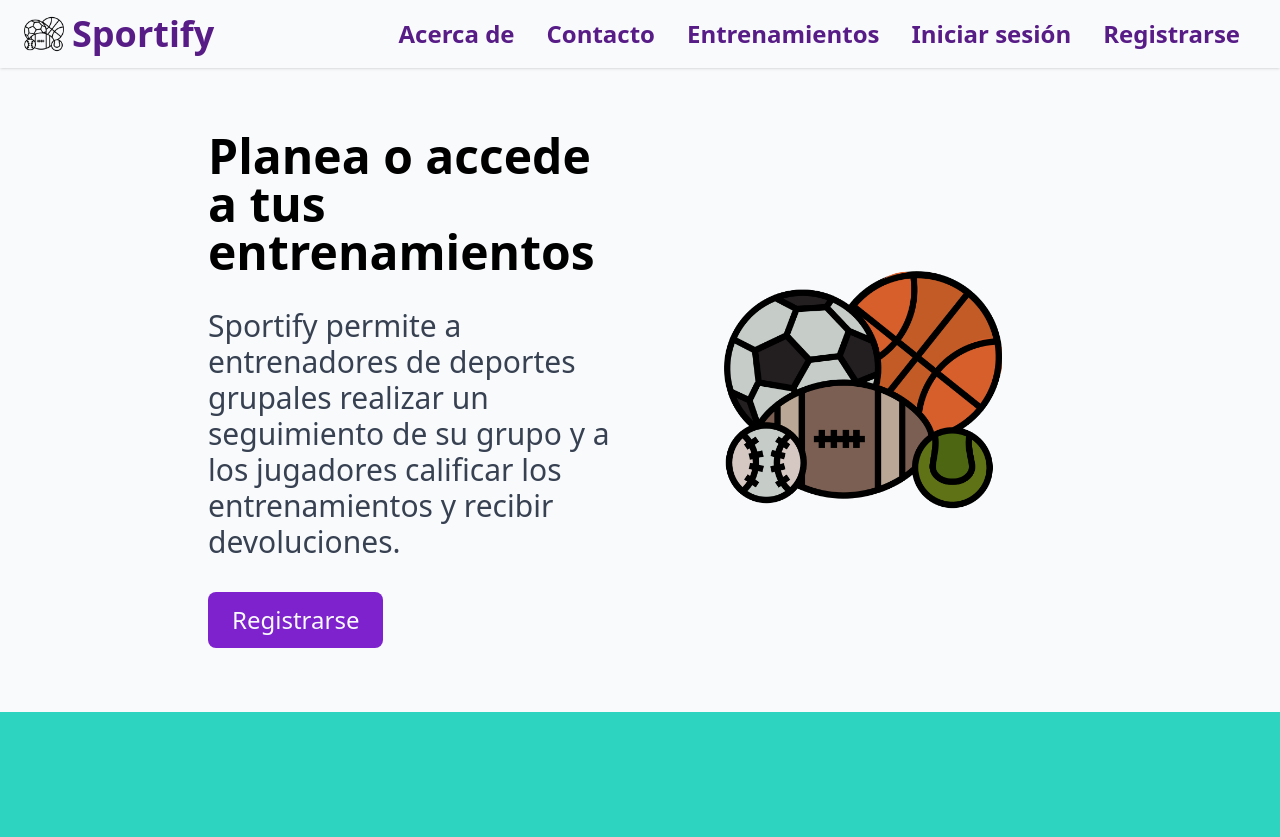
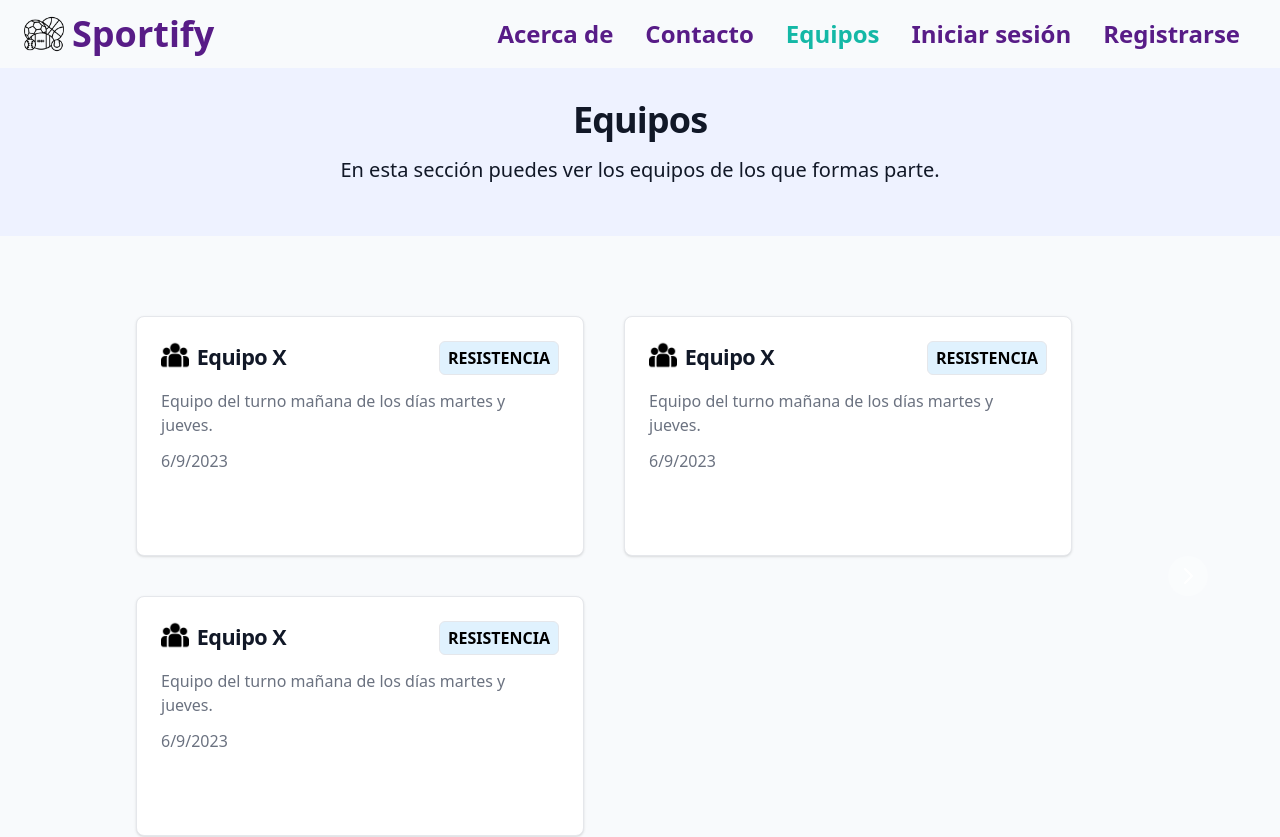
Before and after one commit to Lucho-Castagno/Sportify-prototype, a Vue app: page /teams in a window 1280 px wide. Before the commit this address led to /. Shown: the top 837 px of the page. Built offline with nearby package versions, Linux system fonts and the light colour scheme.

Commit message:
teams page

```diff
--- a/index.html
+++ b/index.html
@@ -2,7 +2,7 @@
 <html lang="en">
   <head>
     <meta charset="UTF-8">
-    <link rel="icon" href="/favicon.ico">
+    <link rel="icon" href="./src/assets/rugby-ball.png">
     <meta name="viewport" content="width=device-width, initial-scale=1.0">
     <title>Sportify</title>
   </head>
--- a/src/components/Home/Welcome.vue
+++ b/src/components/Home/Welcome.vue
@@ -1,8 +1,8 @@
 <template>
     <div class="xl:px-52 lg:px-32 md:px-16 px-8  2xl:w-full 2xl:h-screen py-16 grid md:grid-cols-2 grid-rows-2 md:grid-rows-1 md:gap-7">
         <div class="flex flex-col justify-center">
-            <h1 class="2xl:text-7xl md:text-5xl text-4xl font-bold pb-8">Planea o accede a tus entrenamientos</h1>
-            <p class="text-gray-700 md:text-3xl text-xl mb-8">Sportify permite a entrenadores de deportes grupales realizar un seguimiento de su grupo y a los jugadores calificar los entrenamientos y recibir devoluciones.</p>
+            <h1 class="2xl:text-7xl md:text-5xl text-4xl font-bold pb-8">Planea o acceda a tus entrenamientos</h1>
+            <p class="text-gray-700 md:text-3xl text-xl mb-8">Sportify permite a entrenadores de rugby realizar un seguimiento de su grupo y a los jugadores calificar los entrenamientos y recibir devoluciones.</p>
             <button class="rounded-lg bg-purple-700 text-slate-50 w-min py-3 px-6 text-2xl">Registrarse</button>
         </div>
         <div class="flex justify-center items-center">
--- a/src/components/Navbar/Navbar.vue
+++ b/src/components/Navbar/Navbar.vue
@@ -40,7 +40,7 @@ export default {
     let links = [
       { key: 1, name: 'Acerca de', link: '/about' },
       { key: 2, name: 'Contacto', link: '/contact' },
-      { key: 3, name: 'Entrenamientos', link: '/training' },
+      { key: 3, name: 'Equipos', link: '/teams' },
       { key: 4, name: 'Iniciar sesión', link: '/login' },
       { key: 5, name: 'Registrarse', link: '/register' },
 
--- /dev/null
+++ b/src/components/Team/TeamCard.vue
@@ -0,0 +1,28 @@
+<template>
+    <div class="flex align-center justify-center">
+        <div class="min-w-xs max-w-md h-60 p-6 bg-white border border-gray-200 rounded-lg shadow flex flex-col justify-between hover:bg-gray-200 hover:border hover:border-gray-200">
+            <a href="/team">
+                <div class="justify-between mb-[15px] md:mb-0 md:flex ">
+                    <div class="flex justify-start">
+                        <img class="max-w-[10%] max-h[10%] mb-5 mr-2" src="@/assets/team.png" alt="image description">
+
+                            <h5 class="mb-2 font-semibold tracking-tight text-gray-900 text-[1.35em]">Equipo X</h5>
+
+                    </div>
+                    <div class=" px-2 py-[1em] border font-bold rounded-md bg-sky-100 flex items-center h-[1em]">
+                            <h2 class="m-0">RESISTENCIA</h2>
+                    </div>
+                </div>
+                <p class="mb-3 font-normal text-gray-500">Equipo del turno mañana de los días martes y jueves.</p>
+                <p class="mb-3 font-normal text -md text-gray-500">6/9/2023</p>
+            </a>
+        </div>
+    </div>
+</template>
+
+
+<script>
+export default {}
+</script>
+
+<style></style>
--- a/src/components/Training/TrainingCard.vue
+++ b/src/components/Training/TrainingCard.vue
@@ -12,7 +12,7 @@
                         <h2 class="m-0">RESISTENCIA</h2>
                 </div>
             </div>
-            <p class="mb-3 font-normal text-gray-500">Go to this step by step guideline process on how to certify for your weekly benefits:</p>
+            <p class="mb-3 font-normal text-gray-500">Entrenamiento de resistencia con el foco en mejorar aspectos defensivos.</p>
             <p class="mb-3 font-normal text -md text-gray-500">6/9/2023</p>
 
         </div>
--- a/src/router/index.js
+++ b/src/router/index.js
@@ -4,6 +4,7 @@ import AboutView from '../views/AboutView.vue'
 import LoginView from '../views/LoginView.vue'
 import TrainingView from '../views/TrainingView.vue'
 import TeamView from '../views/TeamView.vue'
+import TeamsView from '../views/TeamsView.vue'
 
 
 const routes = [
@@ -28,6 +29,11 @@ const routes = [
     component: TrainingView
   },
   {
+    path: '/teams',
+    name: 'TeamsView',
+    component: TeamsView
+  },
+  {
     path: '/team',
     name: 'TeamView',
     component: TeamView
--- a/src/views/TeamView.vue
+++ b/src/views/TeamView.vue
@@ -1,5 +1,5 @@
 <template>
-    <Header title="Equipo Ejemplo" description="En esta sección podés adeministrar todo lo correspondiente a este equipo." />
+    <Header title="Equipo Ejemplo" description="En esta sección puedes adeministrar todo lo correspondiente a este equipo." />
     <div class="flex justify-center">
         <TeamActions @players="selectedAction='Players'" @training="selectedAction='TrainingList'" @statistics="selectedAction='Statistics'"/>
     </div>
--- /dev/null
+++ b/src/views/TeamsView.vue
@@ -0,0 +1,32 @@
+<template>
+    <Header title="Equipos" description="En esta sección puedes ver los equipos de los que formas parte." />
+    <div class="flex h-full items-center justify-center">
+                <div class="grid grid-cols-1  lg:grid-cols-2 2xl:grid-cols-3 gap-10 2xl:p-10 xs:p-15 sm:p-20">
+                        <TeamCard />
+                        <TeamCard />
+                        <TeamCard />
+                </div>
+                <button type="button" class="flex items-center justify-center h-full px-4 cursor-pointer group focus:outline-none">
+                        <span class="inline-flex items-center justify-center w-8 h-8 rounded-full sm:w-10 sm:h-10 bg-white/30 dark:bg-gray-800/30 group-hover:bg-white/50 dark:group-hover:bg-gray-800/60 group-focus:ring-4 group-focus:ring-white dark:group-focus:ring-gray-800/70 group-focus:outline-none">
+                        <svg aria-hidden="true" class="w-5 h-5 text-white sm:w-6 sm:h-6" fill="none" stroke="currentColor" viewBox="0 0 24 24" xmlns="http://www.w3.org/2000/svg"><path stroke-linecap="round" stroke-linejoin="round" stroke-width="2" d="M9 5l7 7-7 7"></path></svg>
+                        <span class="sr-only">Next</span>
+                        </span>
+                </button>
+        </div>
+</template>
+
+<script>
+import Header from '../components/Header.vue';
+import TeamCard from '../components/Team/TeamCard.vue';
+
+export default {
+name: 'TeamsView',
+components: {
+    Header,
+    TeamCard
+},
+data() {
+    return {}
+}
+}
+</script>
```
Also changed, not shown: src/assets/rugby-ball.png (added), src/assets/team.png (added).
